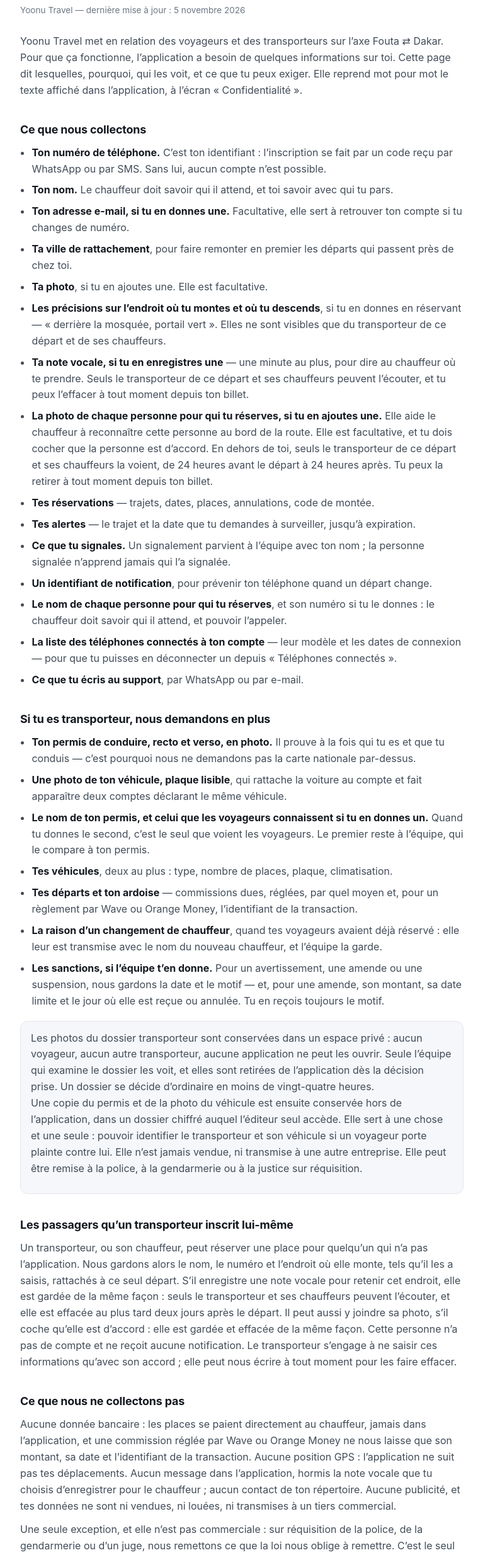
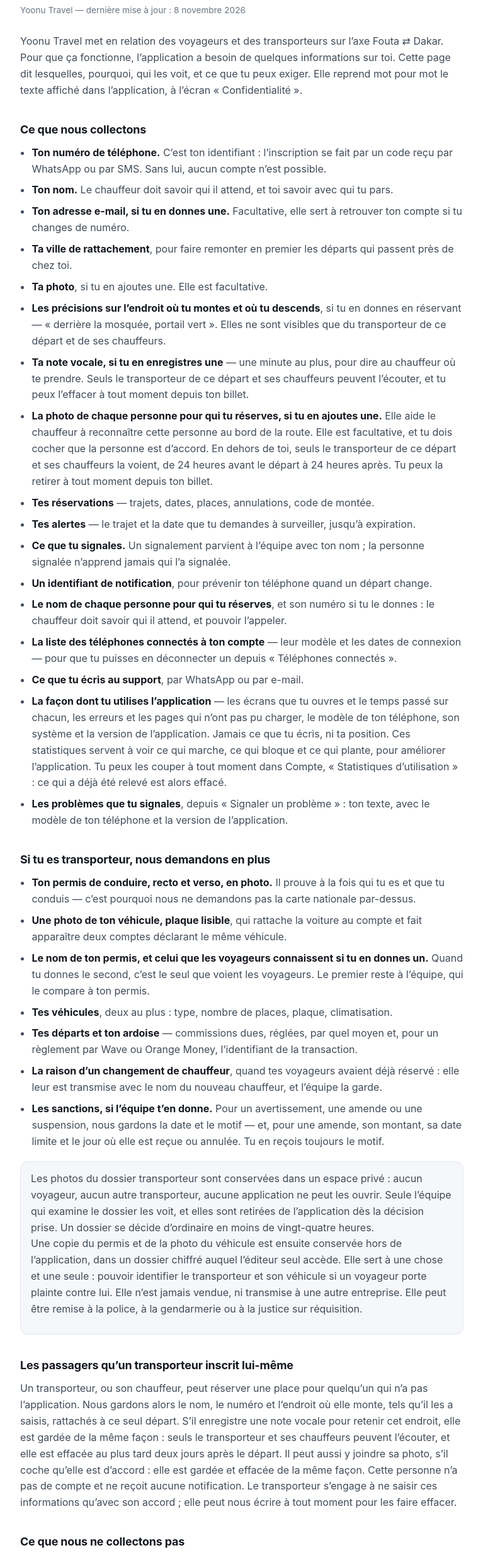
Before and after one commit to ndiayedollars01/ndiayedollars01.github.io, a plain HTML site: page confidentialite.html in a window 1280 px wide. Shown: the part 62-2531 px from the top of the page at 63% size, without its empty margins (256-1023 px from the left). Drawn offline with Linux system fonts and the light colour scheme.

Commit message:
Confidentialité : les statistiques d'utilisation et les problèmes signalés, leurs durées ; texte au 8 novembre 2026

```diff
--- a/confidentialite.html
+++ b/confidentialite.html
@@ -10,7 +10,7 @@
 <main>
 
 <h1>Politique de confidentialité</h1>
-<p class="maj">Yoonu Travel — dernière mise à jour : 5 novembre 2026</p>
+<p class="maj">Yoonu Travel — dernière mise à jour : 8 novembre 2026</p>
 
 <p>Yoonu Travel met en relation des voyageurs et des transporteurs sur l’axe Fouta ⇄ Dakar. Pour que
 ça fonctionne, l’application a besoin de quelques informations sur toi. Cette page dit lesquelles,
@@ -51,6 +51,14 @@ l’application, à l’écran « Confidentialité ».</p>
   <li><strong>La liste des téléphones connectés à ton compte</strong> — leur modèle et les dates de
       connexion — pour que tu puisses en déconnecter un depuis « Téléphones connectés ».</li>
   <li><strong>Ce que tu écris au support</strong>, par WhatsApp ou par e-mail.</li>
+  <li><strong>La façon dont tu utilises l’application</strong> — les écrans que tu ouvres et le temps
+      passé sur chacun, les erreurs et les pages qui n’ont pas pu charger, le modèle de ton téléphone,
+      son système et la version de l’application. Jamais ce que tu écris, ni ta position. Ces
+      statistiques servent à voir ce qui marche, ce qui bloque et ce qui plante, pour améliorer
+      l’application. Tu peux les couper à tout moment dans Compte, « Statistiques d’utilisation » : ce
+      qui a déjà été relevé est alors effacé.</li>
+  <li><strong>Les problèmes que tu signales</strong>, depuis « Signaler un problème » : ton texte, avec
+      le modèle de ton téléphone et la version de l’application.</li>
 </ul>
 
 <h2>Si tu es transporteur, nous demandons en plus</h2>
@@ -100,7 +108,7 @@ informations qu’avec son accord ; elle peut nous écrire à tout moment pour l
 <p>Aucune donnée bancaire : les places se paient directement au chauffeur, jamais dans
 l’application, et une commission réglée par Wave ou Orange Money ne nous laisse que son montant, sa
 date et l’identifiant de la transaction. Aucune
-position GPS : l’application ne suit pas tes déplacements. Aucun message dans l’application, hormis la note vocale que
+position GPS : l’application ne suit pas tes déplacements, et elle n’enregistre jamais ton écran. Aucun message dans l’application, hormis la note vocale que
 tu choisis d’enregistrer pour le chauffeur ; aucun contact de ton répertoire. Aucune publicité, et tes données ne sont ni vendues, ni louées, ni transmises à
 un tiers commercial.</p>
 <p>Une seule exception, et elle n’est pas commerciale : sur réquisition de la police, de la
@@ -126,7 +134,9 @@ siens.</p>
 si tu en as donné une, l’historique de tes réservations et les quelques chiffres qui en découlent :
 places réservées, annulations, places jamais validées à la montée. C’est ce qui permet de te
 rappeler après un problème, de vérifier le permis d’un transporteur, d’encaisser une commission et de
-trancher un litige — rien d’autre. Aujourd’hui, l’équipe, c’est l’éditeur seul ; s’il nomme un jour
+trancher un litige — rien d’autre. Les statistiques d’utilisation, elle les lit en chiffres : combien
+de personnes ouvrent tel écran, combien de fois une erreur revient. Aujourd’hui, l’équipe, c’est
+l’éditeur seul ; s’il nomme un jour
 d’autres personnes, chacune entre par son propre compte, et chacun de ses gestes est enregistré à son nom.</p>
 <p>Deux réponses restent anonymes, même pour le transporteur et son chauffeur : la
 <strong>note</strong> que tu donnes et ce que tu dis de la <strong>climatisation</strong> du départ.
@@ -181,6 +191,10 @@ peux écrire à l’équipe.</p>
       n’en envoyer que trois par jour au plus.</li>
   <li><strong>Ce que tu écris au support :</strong> gardé le temps de traiter ta demande, puis un an
       au plus.</li>
+  <li><strong>Les statistiques d’utilisation :</strong> treize mois, et quatre-vingt-dix jours pour les
+      erreurs, puis effacées automatiquement.</li>
+  <li><strong>Les problèmes que tu signales :</strong> gardés le temps de les traiter, puis un an au
+      plus.</li>
 </ul>
 
 <h2>Où sont tes données</h2>
```
